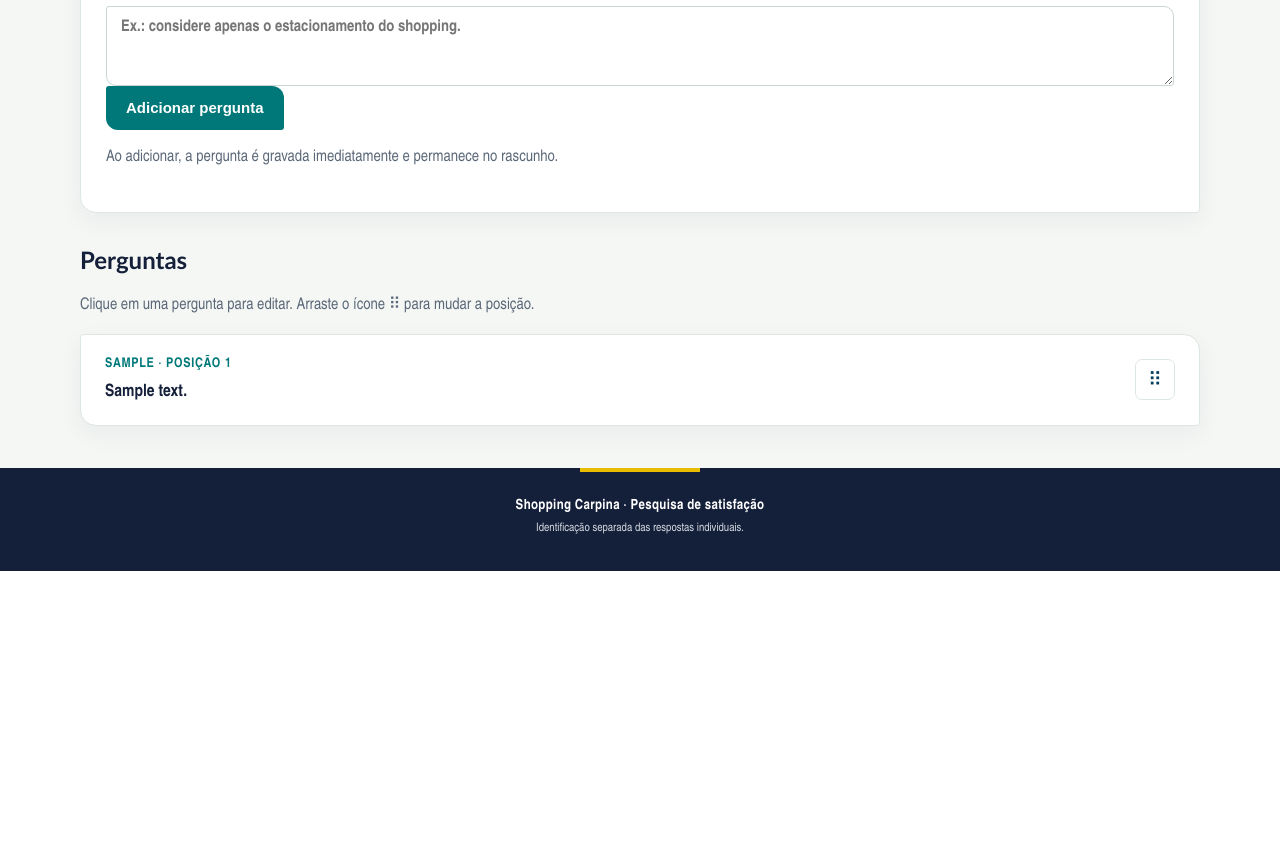
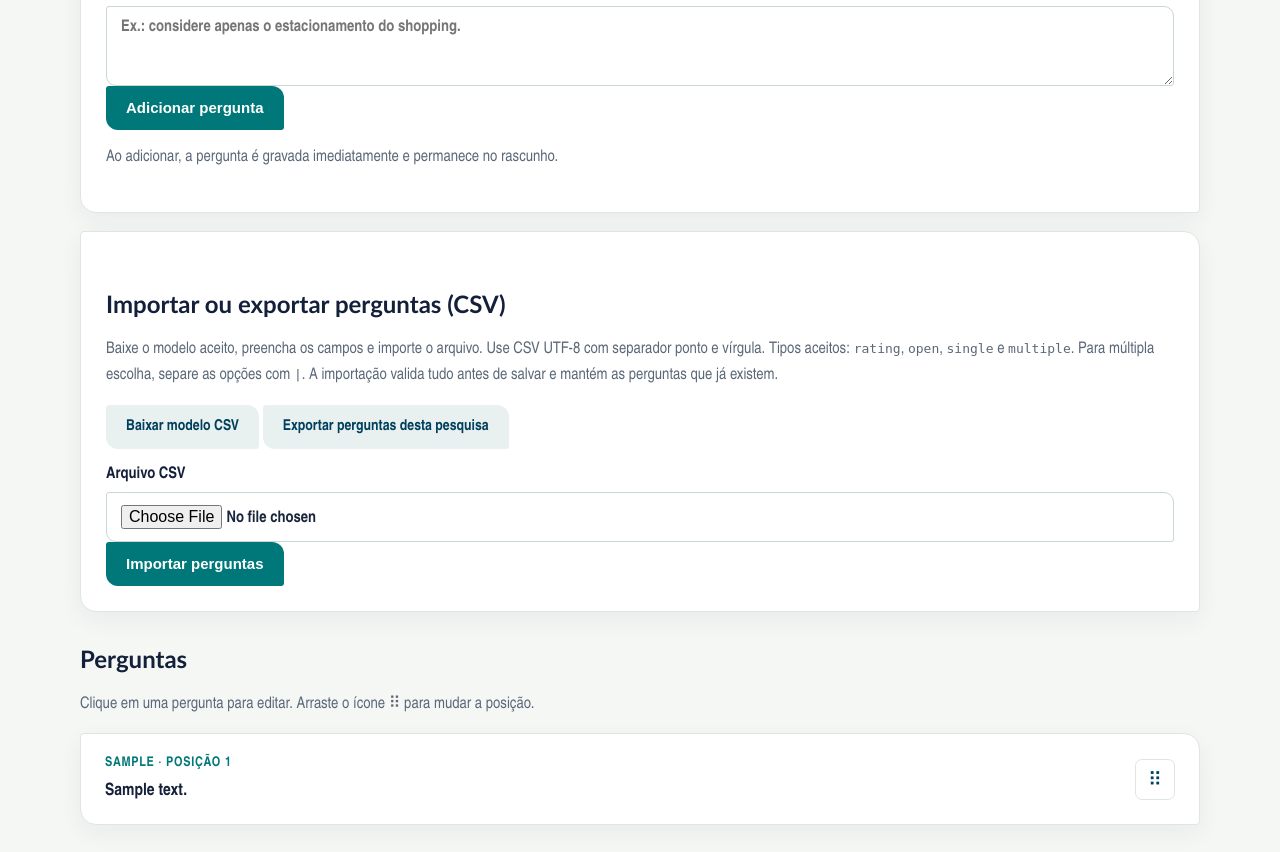
Before and after one commit to julicorlando/pesquisa, a Flask app: page /admin/surveys/1 in a window 1280 px wide. Shown: the part 1398-2250 px from the top of the page. Before the commit the page ends 1969 px from the top, so only its background shows below. Run offline with Flask 3, Linux system fonts and the light colour scheme; a user stored in the database is signed in; tables that the repository leaves empty hold one stand-in row (values such as "Sample post"); some libraries are stand-ins or nearby versions.

Commit message:
Add CSV template, import and export controls

```diff
--- a/templates/edit_survey.html
+++ b/templates/edit_survey.html
@@ -25,6 +25,16 @@
     <label>Opções (uma por linha; 2 a 20; para múltipla escolha)<textarea name="choices" rows="5"></textarea></label>
     <label>Aviso opcional para quem responder<textarea name="notice" maxlength="500" placeholder="Ex.: considere apenas o estacionamento do shopping."></textarea></label>
     <button class="btn">Adicionar pergunta</button><p class="muted">Ao adicionar, a pergunta é gravada imediatamente e permanece no rascunho.</p>
+  </form>
+</div>
+<div class="card">
+  <h2>Importar ou exportar perguntas (CSV)</h2>
+  <p>Baixe o modelo aceito, preencha os campos e importe o arquivo. Use CSV UTF-8 com separador ponto e vírgula. Tipos aceitos: <code>rating</code>, <code>open</code>, <code>single</code> e <code>multiple</code>. Para múltipla escolha, separe as opções com <code>|</code>. A importação valida tudo antes de salvar e mantém as perguntas que já existem.</p>
+  <p><a class="btn secondary" href="{{ url_for('questions_csv_model') }}">Baixar modelo CSV</a> <a class="btn secondary" href="{{ url_for('export_survey_questions', sid=survey.id) }}">Exportar perguntas desta pesquisa</a></p>
+  <form method="post" enctype="multipart/form-data" action="{{ url_for('import_survey_questions', sid=survey.id) }}">
+    <input type="hidden" name="csrf_token" value="{{ csrf_token() }}">
+    <label>Arquivo CSV<input type="file" name="file" accept=".csv,text/csv" required></label>
+    <button class="btn">Importar perguntas</button>
   </form>
 </div>
 <h2>Perguntas</h2>
```
